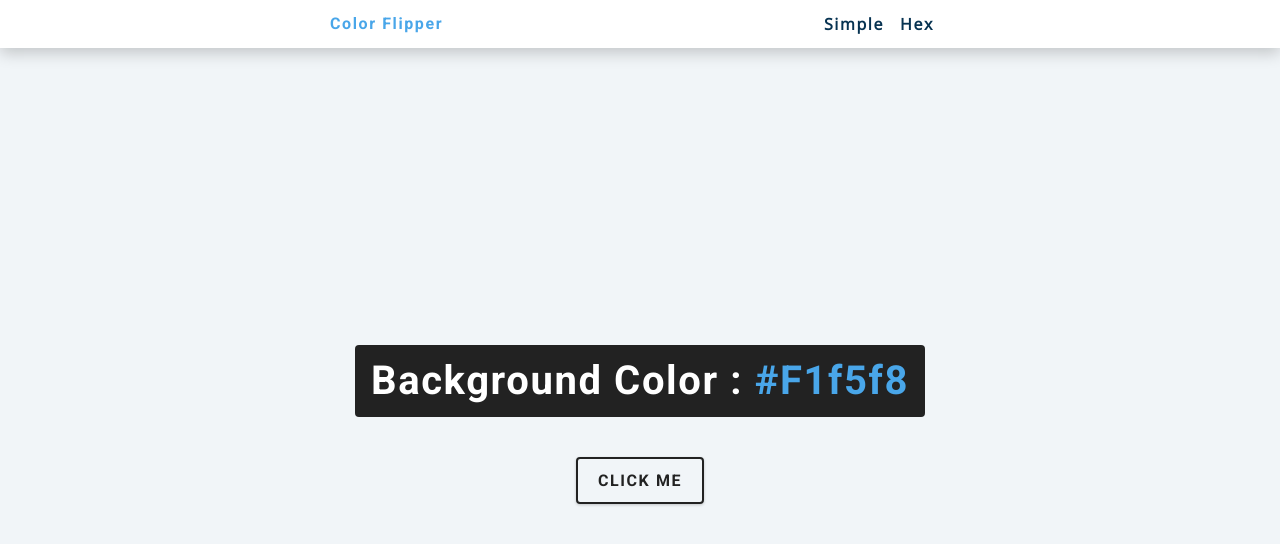
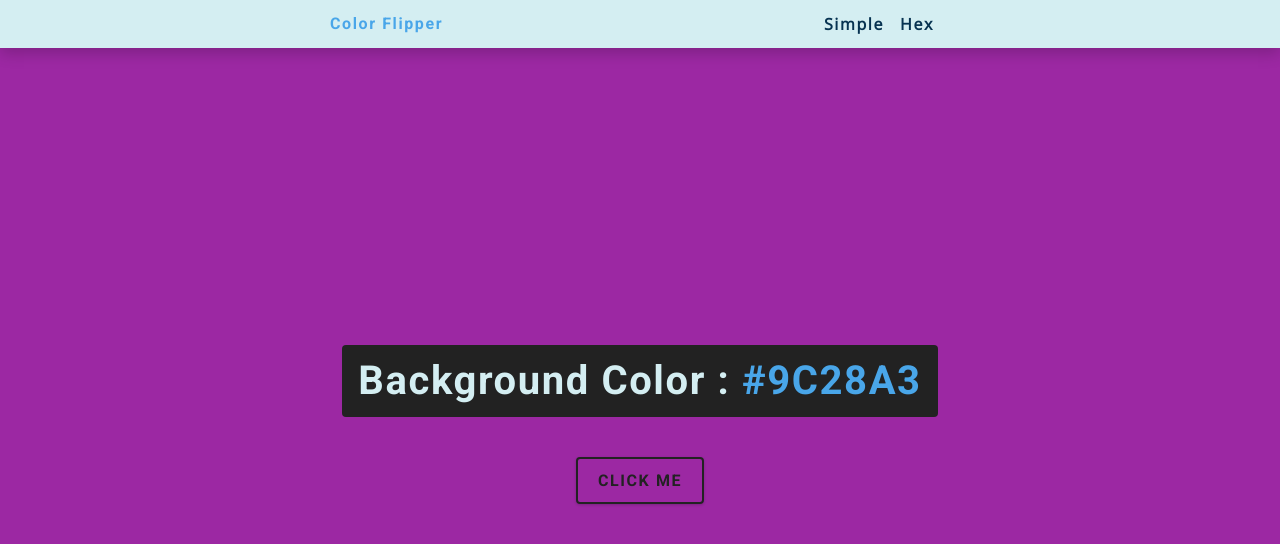
Before and after one commit to 86Paulo/Color-flipper, a plain HTML site: page hex.html in a window 1280 px wide. Both pictures are taken after a click on the button "CLICK ME". Drawn offline with nearby package versions, Linux system fonts and the light colour scheme.

Commit message:
hex.js done

```diff
--- a/hex.js
+++ b/hex.js
@@ -1 +1,16 @@
 const hex = [0, 1, 2, 3, 4, 5, 6, 7, 8, 9, "A", "B", "C", "D", "E", "F"];
+const btn = document.getElementById("btn");
+const color = document.querySelector(".color");
+
+btn.addEventListener("click", function(){
+    let hexColor = '#';
+    for(let i = 0; i < 6; i++){
+        hexColor += hex[getRandom()];
+    }
+    color.textContent = hexColor;
+    document.body.style.backgroundColor = hexColor;
+})
+
+function getRandom() {
+    return Math.floor(Math.random() * hex.length);
+}
--- a/styles.css
+++ b/styles.css
@@ -37,7 +37,7 @@ Variables
   --clr-grey-8: hsl(210, 31%, 80%);
   --clr-grey-9: hsl(212, 33%, 89%);
   --clr-grey-10: hsl(210, 36%, 96%);
-  --clr-white: #fff;
+  --clr-white: rgb(212, 238, 242);
   --clr-red-dark: hsl(360, 67%, 44%);
   --clr-red-light: hsl(360, 71%, 66%);
   --clr-green-dark: hsl(125, 67%, 44%);
```
